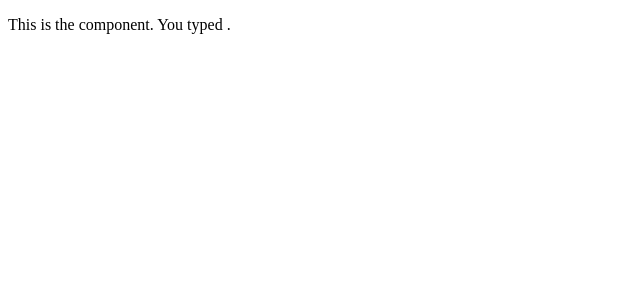
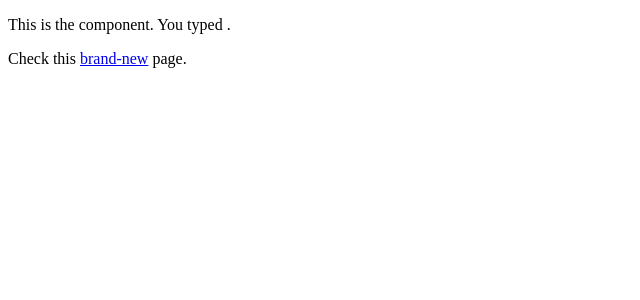
Before and after one commit to SrdjanMilic/smart-apartment-data, an Angular app: page /bing-results in a window 1280 px wide. Shown: the top 300 px of the page, without its empty margins (0-640 px from the left). Built offline with nearby package versions, Linux system fonts and the light colour scheme.

Commit message:
update: link to brand-new page

```diff
--- a/src/app/components/bing-results/bing-results.component.html
+++ b/src/app/components/bing-results/bing-results.component.html
@@ -1,3 +1,7 @@
 <p>
   This is the {{ searchObject.searchEngine }} component. You typed {{ searchObject.term }}.
 </p>
+
+<p>
+  Check this <a routerLink="/brand-new">brand-new</a> page.
+</p>
--- a/src/app/components/google-results/google-results.component.html
+++ b/src/app/components/google-results/google-results.component.html
@@ -1,3 +1,7 @@
 <p>
   This is the {{ searchObject.searchEngine }} component. You typed {{ searchObject.term }}.
 </p>
+
+<p>
+  Check this <a routerLink="/brand-new">brand-new</a> page.
+</p>
```
